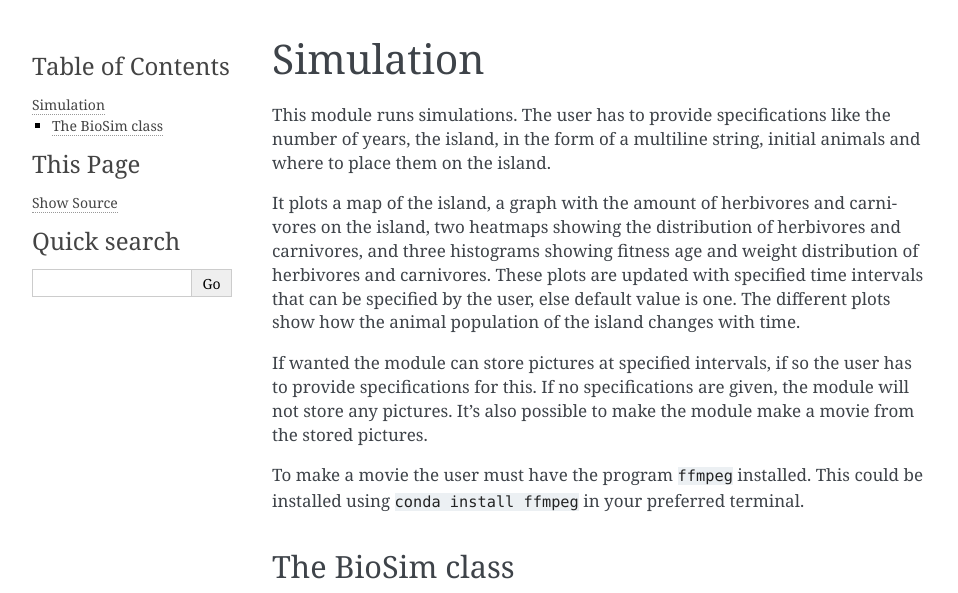
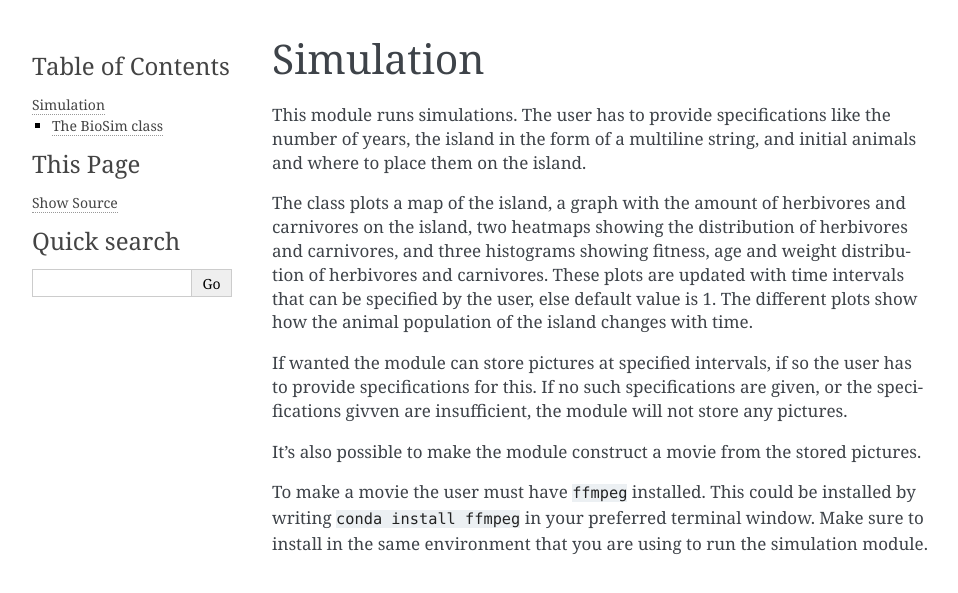
Before and after one commit to christinebr/BioSim_G08_Christine_Marie, a Sphinx documentation site: the page built from docs/simulation.rst, in a window 1280 px wide, cut to the strip 0-593 px from the top of the page. Shown: the whole strip, without its empty margins (148-1106 px from the left). Built offline with Sphinx 7.4.7, drawn with Linux system fonts in a browser that asks for light colours.

Commit message:
Rewriting descriptions of index.rst, island.rst and simulation.rst

```diff
--- a/docs/index.rst
+++ b/docs/index.rst
@@ -16,8 +16,7 @@ is to test if both the species are able to survive on the island over time and
 with different scenarios.
 
 The user interface of the package is given by :mod:`biosim.simulation`.
-The :class:`BioSim` instance represents each simulation. Users kan call the
- :meth:`BioSim.simulate` method on these instances as often as wanted to
+The :class:`BioSim` instance represents each simulation. Users kan call the :meth:`BioSim.simulate` method on these instances as often as wanted to
 simulate a given number of years. It's also possible to add new animals on the
 island between calls.
 
--- a/docs/island.rst
+++ b/docs/island.rst
@@ -14,7 +14,7 @@ to migrate into is not a water cell. Animals who are allowed to
 migrate are added in their new cells, animals who are not allowed
 to migrate are added back into their old cell.
 
-The island is also responsible for keeping track of locations
+The island is also responsible for keeping track of the location
 of all cells.
 
 The Island class
--- a/docs/simulation.rst
+++ b/docs/simulation.rst
@@ -1,25 +1,29 @@
 Simulation
 ===========
 This module runs simulations. The user has to provide specifications
-like the number of years, the island, in the form of a
-multiline string, initial animals and where to place them on the island.
+like the number of years, the island in the form of a
+multiline string, and initial animals and where to place them on the island.
 
-It plots a map of the island, a graph with the amount of herbivores
+The class plots a map of the island, a graph with the amount of herbivores
 and carnivores on the island, two heatmaps showing the distribution
-of herbivores and carnivores, and three histograms showing fitness
+of herbivores and carnivores, and three histograms showing fitness,
 age and weight distribution of herbivores and carnivores. These plots are updated
-with specified time intervals that can be specified by the user, else default
-value is one. The different plots show how the animal population of the island
+with time intervals that can be specified by the user, else default
+value is 1. The different plots show how the animal population of the island
 changes with time.
 
 If wanted the module can store pictures at specified intervals,
-if so the user has to provide specifications for this. If no
-specifications are given, the module will not store any pictures.
-It's also possible to make the module make a movie from the
+if so the user has to provide specifications for this. If no such
+specifications are given, or the specifications givven are insufficient, the
+module will not store any pictures.
+
+It's also possible to make the module construct a movie from the
 stored pictures.
 
-To make a movie the user must have the program ``ffmpeg`` installed. This could be
-installed using ``conda install ffmpeg`` in your preferred terminal.
+To make a movie the user must have ``ffmpeg`` installed.
+This could be installed by writing ``conda install ffmpeg`` in your preferred
+terminal window. Make sure to install in the same environment that you are
+using to run the simulation module.
 
 
 The BioSim class
```
